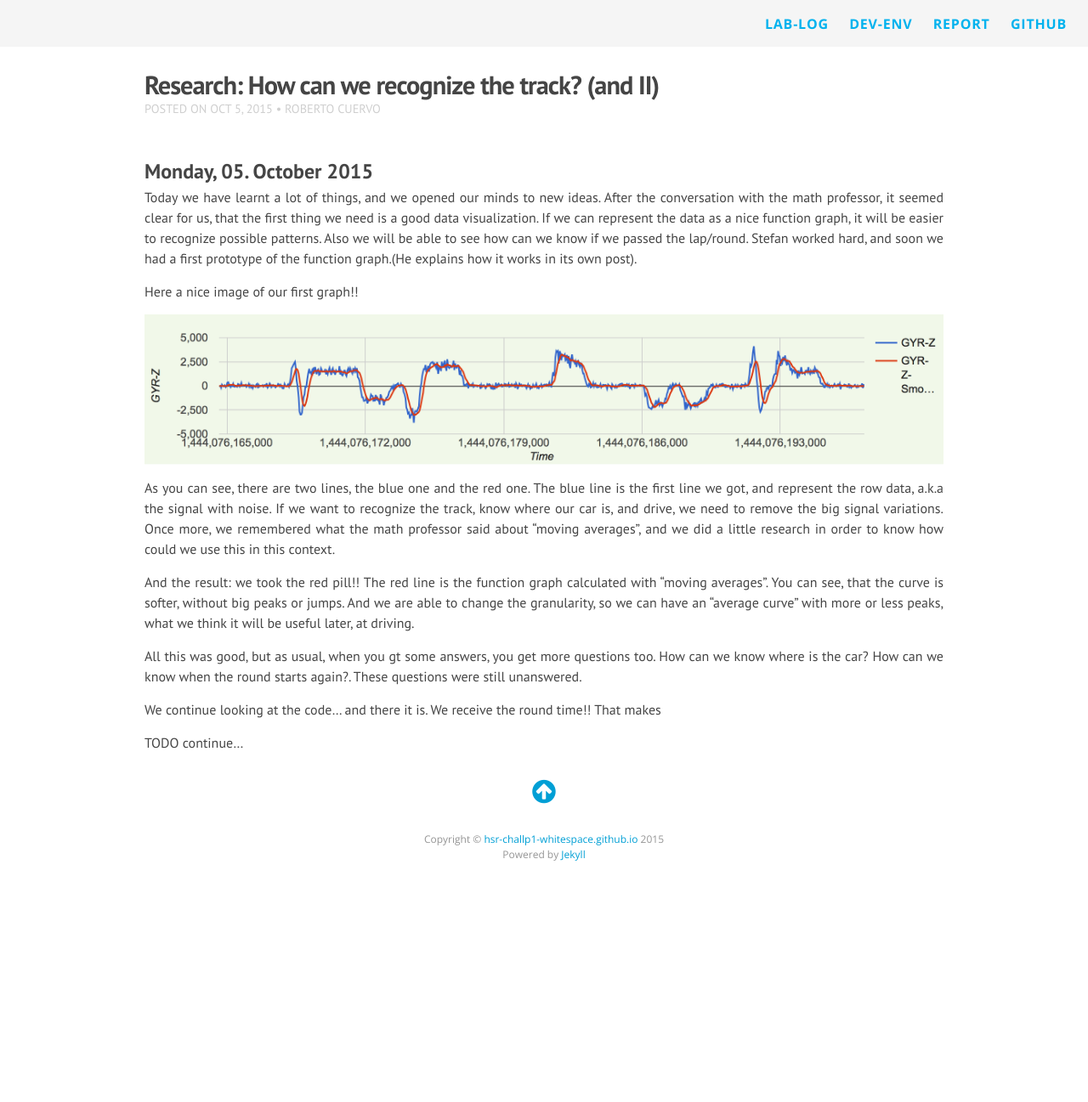
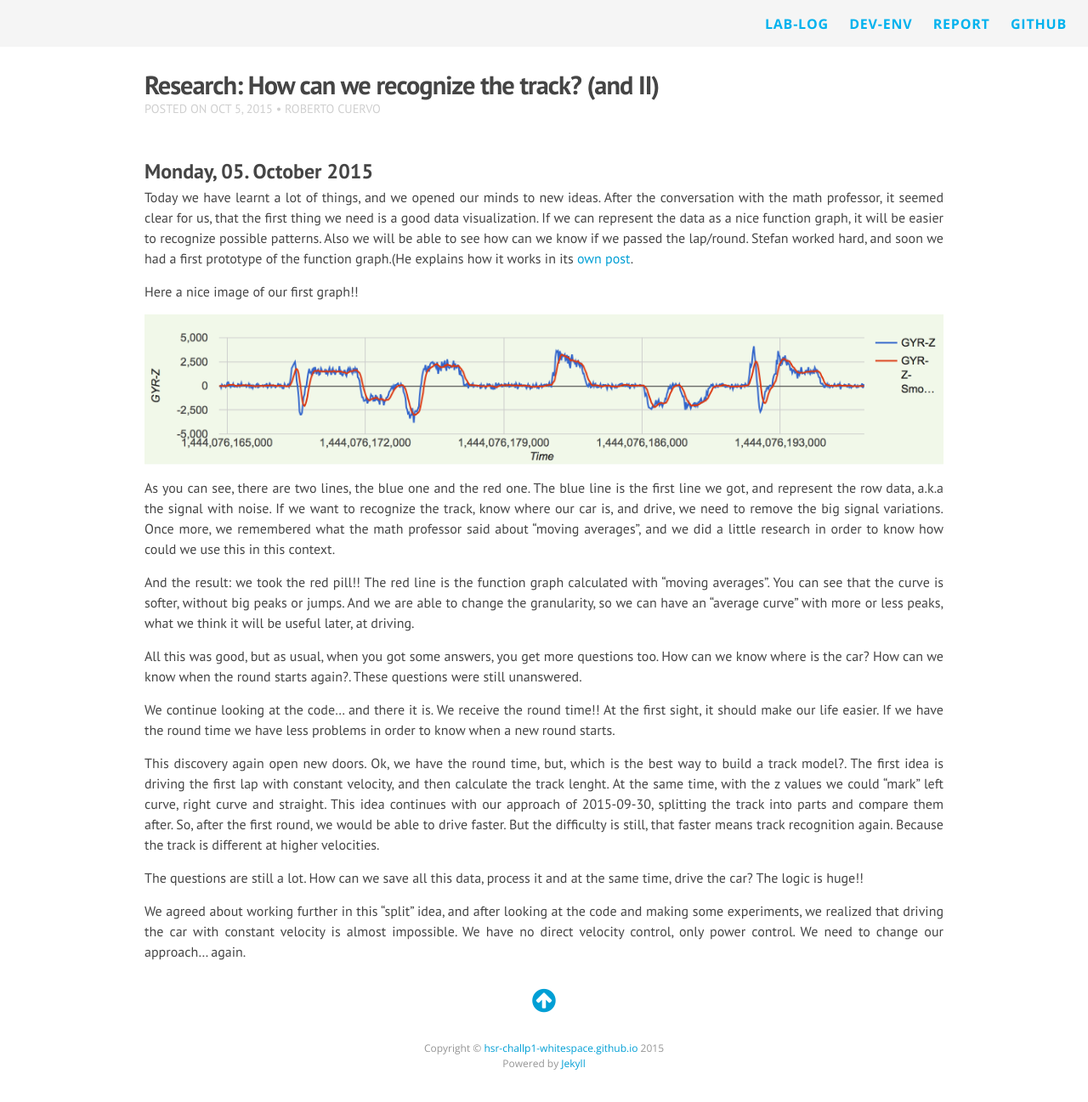
Before and after one commit to HSR-ChallP1-Whitespace/hsr-challp1-whitespace.github.io, a Jekyll site: the page built from _posts/2015-10-05-research-cont.md, in a window 1280 px wide. Shown: the whole page at 85% size. Built offline with Jekyll 4.4.1, drawn with Linux system fonts in a browser that asks for light colours; nearby versions of some CDN libraries; Markdown is read by kramdown in place of the engine named in the settings; comment, search, counter and statistics services are not loaded; before the commit the page ends 1051 px from its top, so only the background shows below that.

Commit message:
1015-10-05 Post updated

```diff
--- a/_posts/2015-10-05-research-cont.md
+++ b/_posts/2015-10-05-research-cont.md
@@ -8,7 +8,7 @@ author: "Roberto Cuervo"
 ## Monday, 05. October 2015
 
 Today we have learnt a lot of things, and we opened our minds to new ideas.
-After the conversation with the math professor, it seemed clear for us, that the first thing we need is a good data visualization. If we can represent the data as a nice function graph, it will be easier to recognize possible patterns. Also we will be able to see how can we know if we passed the lap/round. Stefan worked hard, and soon we had a first prototype of the function graph.(He explains how it works in its own post).
+After the conversation with the math professor, it seemed clear for us, that the first thing we need is a good data visualization. If we can represent the data as a nice function graph, it will be easier to recognize possible patterns. Also we will be able to see how can we know if we passed the lap/round. Stefan worked hard, and soon we had a first prototype of the function graph.(He explains how it works in its [own post](http://hsr-challp1-whitespace.github.io/2015/10/06/data-visualization.html).
 
 Here a nice image of our first graph!!
 
@@ -16,11 +16,15 @@ Here a nice image of our first graph!!
 
 As you can see, there are two lines, the blue one and the red one. The blue line is the first line we got, and represent the row data, a.k.a the signal with noise. If we want to recognize the track, know where our car is, and drive, we need to remove the big signal variations. Once more, we remembered what the math professor said about "moving averages", and we did a little research in order to know how could we use this in this context.
 
-And the result: we took the red pill!! The red line is the function graph calculated with "moving averages". You can see, that the curve is softer, without big peaks or jumps. And we are able to change the granularity, so we can have an "average curve" with more or less peaks, what we think it will be useful later, at driving.
+And the result: we took the red pill!! The red line is the function graph calculated with "moving averages". You can see that the curve is softer, without big peaks or jumps. And we are able to change the granularity, so we can have an "average curve" with more or less peaks, what we think it will be useful later, at driving.
 
-All this was good, but as usual, when you gt some answers, you get more questions too. How can we know where is the car? How can we know when the round starts again?. These questions were still unanswered.
+All this was good, but as usual, when you got some answers, you get more questions too. How can we know where is the car? How can we know when the round starts again?. These questions were still unanswered.
 
-We continue looking at the code... and there it is. We receive the round time!! That makes
+We continue looking at the code... and there it is. We receive the round time!! At the first sight, it should make our life easier. If we have the round time we have less problems in order to know when a new round starts.
 
+This discovery again open new doors. Ok, we have the round time, but, which is the best way to build a track model?. The first idea is driving the first lap with constant velocity, and then calculate the track lenght. At the same time, with the z values we could "mark" left curve, right curve and straight. This idea continues with our approach of 2015-09-30, splitting the track into parts and compare them after. So, after the first round, we would be able to drive faster.
+But the difficulty is still, that faster means track recognition again. Because the track is different at higher velocities.
 
-TODO continue...
+The questions are still a lot. How can we save all this data, process it and at the same time, drive the car? The logic is huge!!
+
+We agreed about working further in this "split" idea, and after looking at the code and making some experiments, we realized that driving the car with constant velocity is almost impossible. We have no direct velocity control, only power control. We need to change our approach... again.
```
